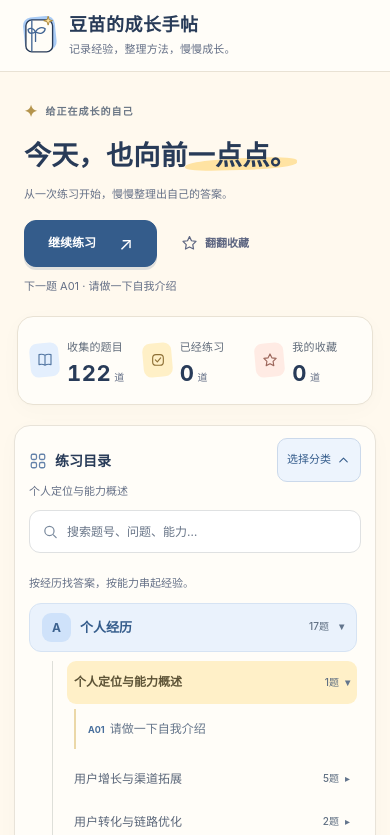
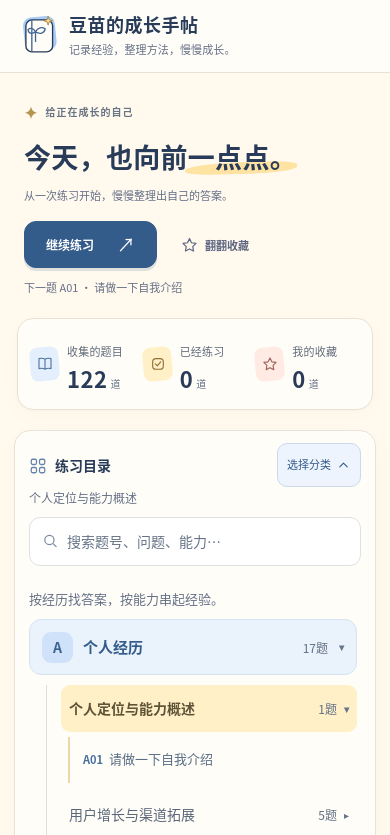
Before and after one commit to vitalu1107-beep/interview-bank, a website with bundled scripts: page index.html in a window 390 px wide. Both pictures are taken after a click on the button "选择分类". Shown: the top 835 px of the page. Built offline with nearby package versions, Linux system fonts and the light colour scheme.

Commit message:
Improve Chinese typography and widen practice navigation

```diff
--- a/assets/style.css
+++ b/assets/style.css
@@ -1,6 +1,8 @@
 /* A small stationery system, built for long-form Chinese reading. */
 :root {
   color-scheme: light;
+  --font-ui: "PingFang SC", "Microsoft YaHei UI", "Microsoft YaHei", "Noto Sans CJK SC", system-ui, sans-serif;
+  --sidebar-width: 328px;
   --bg: #fff9ee;
   --paper: #fff;
   --paper-warm: #fffdf8;
@@ -21,7 +23,7 @@
 }
 * { box-sizing: border-box; }
 html { scroll-behavior: smooth; scroll-padding-top: 110px; }
-body { margin: 0; color: var(--ink); background: var(--bg); font: 15px/1.75 -apple-system, BlinkMacSystemFont, "PingFang SC", "Hiragino Sans GB", "Microsoft YaHei", system-ui, sans-serif; -webkit-font-smoothing: antialiased; }
+body { margin: 0; color: var(--ink); background: var(--bg); font: 16px/1.8 var(--font-ui); -webkit-font-smoothing: antialiased; }
 button, input, textarea, select { font: inherit; }
 button, summary { -webkit-tap-highlight-color: transparent; cursor: pointer; }
 button { color: inherit; touch-action: manipulation; }
@@ -40,7 +42,7 @@ button:disabled { cursor: wait; opacity: .65; }
 .brand { display: flex; align-items: center; gap: 13px; min-width: 0; }
 .brand-mark { width: 54px; height: 54px; flex: none; }
 .brand-copy { display: flex; flex-direction: column; }
-.brand-name { font-size: 23px; font-weight: 800; letter-spacing: 1px; line-height: 1.4; }
+.brand-name { font-size: 23px; font-weight: 700; letter-spacing: .4px; line-height: 1.4; }
 .brand-subtitle { font-size: 11px; color: var(--muted); margin-top: 3px; letter-spacing: .6px; }
 .site-nav { margin-left: 28px; }
 .section-tab { display: inline-flex; align-items: center; gap: 9px; min-height: 44px; font-size: 14px; font-weight: 750; padding: 9px 17px; background: var(--blue-soft); border: 1px solid #d5e2f3; border-radius: 14px; color: var(--blue-strong); }
@@ -54,7 +56,7 @@ button:disabled { cursor: wait; opacity: .65; }
 .eyebrow { display: inline-flex; align-items: center; gap: 7px; color: #697584; font-size: 12px; font-weight: 650; letter-spacing: 1px; }
 .eyebrow.small { font-size: 9px; letter-spacing: 1.8px; }
 .tiny-spark { color: #b5954d; font-size: 16px; }
-.welcome-copy h1 { margin: 12px 0 10px; font-size: clamp(27px, 3vw, 39px); font-weight: 800; letter-spacing: 1.5px; line-height: 1.5; }
+.welcome-copy h1 { margin: 12px 0 10px; font-size: clamp(27px, 3vw, 39px); font-weight: 700; letter-spacing: .5px; line-height: 1.5; }
 .underline-word { position: relative; z-index: 0; white-space: nowrap; }
 .underline-word::after { content: ""; position: absolute; left: -3px; right: 0; bottom: 2px; height: 12px; border-radius: 60% 30% 50% 30%; background: var(--yellow); transform: rotate(-1.5deg); z-index: -1; }
 .welcome-description { margin: 0; color: var(--muted); font-size: 14px; }
@@ -90,37 +92,37 @@ progress::-webkit-progress-bar { background: #eeeae0; border-radius: 30px; }
 progress::-webkit-progress-value { background: #86a6cd; border-radius: 30px; transition: width .2s; }
 progress::-moz-progress-bar { background: #86a6cd; border-radius: 30px; }
 .progress-caption { font-size: 10px; color: #707987; }
-.layout { display: grid; grid-template-columns: 274px minmax(0, 1fr); gap: 26px; align-items: start; }
-.sidebar { position: sticky; top: 113px; max-height: calc(100dvh - 135px); overflow-y: auto; overscroll-behavior: contain; padding: 23px 16px 17px; background: var(--paper-warm); border: 1px solid var(--line); border-radius: 20px; box-shadow: var(--shadow); scrollbar-width: thin; scrollbar-color: #d0d7df transparent; }
+.layout { display: grid; grid-template-columns: var(--sidebar-width) minmax(0, 1fr); gap: 26px; align-items: start; }
+.sidebar { position: sticky; top: 113px; max-height: calc(100dvh - 135px); overflow-y: auto; overscroll-behavior: contain; padding: 24px 20px 20px; background: var(--paper-warm); border: 1px solid var(--line); border-radius: 20px; box-shadow: var(--shadow); scrollbar-width: thin; scrollbar-color: #d0d7df transparent; }
 .sidebar-heading { display: flex; justify-content: space-between; align-items: center; gap: 8px; padding: 0 4px; }
-.aside-title { display: flex; align-items: center; gap: 8px; font-size: 17px; font-weight: 750; margin: 2px 0 0; }
+.aside-title { display: flex; align-items: center; gap: 8px; font-size: 19px; font-weight: 650; margin: 2px 0 0; }
 .aside-title .icon { width: 18px; color: #6583aa; }
-.aside-sub { font-size: 11px; color: var(--muted); margin: 14px 6px; }
+.aside-sub { font-size: 13px; color: var(--muted); margin: 16px 6px; }
 .nav-toggle { display: none; align-items: center; gap: 5px; min-height: 44px; border: 1px solid #cbd9eb; border-radius: 10px; background: var(--blue-soft); font-size: 12px; padding: 7px 10px; color: var(--blue-strong); white-space: nowrap; }
 .nav-toggle .icon { width: 15px; transition: transform .15s; }
 .nav-toggle[aria-expanded="true"] .icon { transform: rotate(180deg); }
 .mobile-selection { display: none; }
 .search-field { position: relative; display: flex; align-items: center; margin: 19px 0 17px; }
 .search-field > .icon { position: absolute; left: 13px; width: 17px; color: #78889c; pointer-events: none; }
-.search { width: 100%; min-width: 0; min-height: 45px; padding: 10px 10px 10px 37px; font-size: 12px; background: white; border: 1px solid #dfe1e2; border-radius: 11px; color: var(--ink); }
+.search { width: 100%; min-width: 0; min-height: 48px; padding: 11px 10px 11px 37px; font-size: 14px; background: white; border: 1px solid #dfe1e2; border-radius: 11px; color: var(--ink); }
 .search::placeholder { color: #677487; }
 .search:focus { border-color: #89a9ce; }
-.nav-cat { width: 100%; display: flex; align-items: center; gap: 9px; min-height: 49px; padding: 9px; margin: 7px 0 2px; border: 1px solid transparent; border-radius: 12px; background: transparent; text-align: left; color: #4a5c73; font-weight: 700; font-size: 12px; }
+.nav-cat { width: 100%; display: flex; align-items: center; gap: 10px; min-height: 56px; padding: 11px; margin: 8px 0 3px; border: 1px solid transparent; border-radius: 12px; background: transparent; text-align: left; color: #4a5c73; font-weight: 600; font-size: 16px; line-height: 1.6; }
 .nav-cat:hover { background: #f4f1e9; }
 .nav-cat.selected { background: #eaf2fc; border-color: #d6e3f3; color: var(--blue-strong); }
-.cat-code { width: 29px; height: 29px; border-radius: 9px; display: grid; place-items: center; background: #f0eee7; color: #5e6c7e; font-size: 12px; }
+.cat-code { width: 31px; height: 31px; flex: none; border-radius: 9px; display: grid; place-items: center; background: #f0eee7; color: #5e6c7e; font-size: 14px; }
 .nav-cat.selected .cat-code { background: #cfe2fa; color: #3c628f; }
-.cat-count, .group-count { font-size: 10px; white-space: nowrap; color: #5f6f82; font-weight: 500; }
+.cat-count, .group-count { font-size: 12px; white-space: nowrap; color: #5f6f82; font-weight: 500; }
 .chevron { color: #63758d; font-size: 10px; margin-left: 1px; }
-.nav-group-wrap { border-left: 1px solid #dedfd9; margin: 9px 0 14px 23px; padding-left: 10px; }
-.nav-group { display: flex; align-items: center; gap: 5px; width: 100%; min-height: 43px; border: 0; background: transparent; border-radius: 9px; padding: 9px 7px; color: #5a6679; font-size: 11px; line-height: 1.5; text-align: left; }
+.nav-group-wrap { border-left: 1px solid #dedfd9; margin: 10px 0 16px 17px; padding-left: 10px; }
+.nav-group { display: flex; align-items: center; gap: 6px; width: 100%; min-height: 47px; border: 0; background: transparent; border-radius: 9px; padding: 10px 8px; color: #5a6679; font-size: 14px; line-height: 1.65; text-align: left; }
 .nav-group:hover { background: #f6f0df; }
-.nav-group.selected { background: #fff0c8; color: #5e5437; font-weight: 700; }
+.nav-group.selected { background: #fff0c8; color: #5e5437; font-weight: 600; }
 .nav-questions { margin: 5px 0 8px 7px; padding: 1px 0 1px 6px; border-left: 2px solid #ebd8a8; }
-.nav-question { display: block; font-size: 10px; color: #65758a; line-height: 1.7; padding: 7px 6px; border-radius: 7px; overflow-wrap: anywhere; }
+.nav-question { display: block; min-height: 44px; font-size: 13px; color: #586c85; line-height: 1.8; padding: 9px 7px; border-radius: 7px; overflow-wrap: anywhere; }
 .nav-question:hover { background: var(--blue-soft); color: var(--blue-strong); }
-.nav-question strong { font-weight: 700; font-size: 9px; margin-right: 5px; color: #476e9c; }
-.legacyline { margin: 19px 6px 0; padding-top: 13px; border-top: 1px dashed #dfd9cc; font-size: 10px; line-height: 1.9; color: #7b786c; }
+.nav-question strong { font-weight: 600; font-size: 11px; margin-right: 6px; color: #476e9c; }
+.legacyline { margin: 19px 6px 0; padding-top: 13px; border-top: 1px dashed #dfd9cc; font-size: 12px; line-height: 1.9; color: var(--muted); }
 .legacyline > span { color: #ad945b; margin-right: 4px; }
 .main { min-width: 0; scroll-margin-top: 115px; }
 .hero { min-width: 0; padding: 23px 28px 18px; background: var(--paper-warm); border: 1px solid var(--line); border-radius: 20px; box-shadow: var(--shadow); margin-bottom: 20px; }
@@ -129,7 +131,7 @@ progress::-moz-progress-bar { background: #86a6cd; border-radius: 30px; }
 .section-label .icon { width: 16px; }
 .headnum { color: #657087; font-size: 10px; text-align: right; }
 .breadcrumb { font-size: 11px; color: #657087; margin-bottom: 6px; overflow-wrap: anywhere; }
-.hero h2 { font-size: 26px; font-weight: 750; line-height: 1.5; letter-spacing: .6px; margin: 0 0 6px; }
+.hero h2 { font-size: 26px; font-weight: 650; line-height: 1.5; letter-spacing: .3px; margin: 0 0 6px; }
 .hero > p { color: var(--muted); font-size: 12px; margin: 0; }
 .counts { display: flex; gap: 15px; flex-wrap: wrap; margin-top: 12px; }
 .metric { font-size: 11px; color: #657087; }
@@ -170,7 +172,7 @@ summary::-webkit-details-marker { display: none; }
 .card { position: relative; min-width: 0; padding: 27px 30px 24px; margin-bottom: 21px; border: 1px solid #e6e3dc; border-radius: var(--radius-lg); background: #fff; box-shadow: var(--shadow); scroll-margin-top: 118px; }
 .card::before { content: ""; position: absolute; width: 39px; height: 4px; border-radius: 0 0 5px 5px; background: #c9dcf6; left: 32px; top: 0; }
 .chead { display: flex; align-items: flex-start; justify-content: space-between; gap: 16px; }
-.card h3 { font-size: 19px; font-weight: 750; line-height: 1.7; margin: 0; letter-spacing: .1px; overflow-wrap: anywhere; }
+.card h3 { font-size: 20px; font-weight: 650; line-height: 1.7; margin: 0; letter-spacing: 0; overflow-wrap: anywhere; }
 .card h3:focus { outline-offset: 7px; border-radius: 3px; }
 .cid { display: inline-block; vertical-align: 2px; margin: 0 10px 0 0; padding: 2px 8px; border-radius: 7px; background: #ecf3fd; color: #5377a4; font-size: 11px; line-height: 1.8; letter-spacing: .4px; font-weight: 750; }
 .smallbtn { display: inline-flex; align-items: center; justify-content: center; gap: 4px; min-height: 36px; border: 1px solid #e0e6ed; border-radius: 9px; padding: 6px 10px; background: #fff; color: #5b7290; font-size: 11px; line-height: 1.5; white-space: nowrap; }
@@ -253,8 +255,9 @@ footer { padding: 21px 10px 20px; text-align: center; font-size: 11px; color: #6
 .compare-grid pre { font-family: inherit; font-size: 13px; line-height: 2; white-space: pre-wrap; overflow-wrap: anywhere; margin: 0; color: #586b82; }
 .confirm-modal { max-width: 500px; }
 .noscript-note { padding: 18px; color: #8d5845; text-align: center; }
-@media (min-width: 1440px) { .layout { gap: 30px; grid-template-columns: 282px minmax(0,1fr); } .card { padding: 31px 36px 27px; } }
+@media (min-width: 1440px) { :root { --sidebar-width: 344px; } .layout { gap: 30px; } .card { padding: 31px 36px 27px; } }
 @media (max-width: 1120px) {
+  :root { --sidebar-width: 290px; }
   .top { padding: 16px 24px; gap: 24px; }
   .site-nav { margin-left: 0; }
   .header-note { display: none; }
@@ -263,7 +266,7 @@ footer { padding: 21px 10px 20px; text-align: center; font-size: 11px; color: #6
   .notebook-art { width: 270px; }
   .learning-overview { padding: 20px; gap: 14px; grid-template-columns: repeat(3,1fr); }
   .overview-progress { display: none; }
-  .layout { grid-template-columns: 245px minmax(0,1fr); gap: 20px; }
+  .layout { gap: 20px; }
   .hero, .card { padding: 23px; }
   .reading-toolbar { flex-wrap: wrap; gap: 6px; }
   .backup-menu { left: 0; right: auto; top: 100%; }
@@ -297,12 +300,12 @@ footer { padding: 21px 10px 20px; text-align: center; font-size: 11px; color: #6
   .nav-toggle { display: inline-flex; }
   .mobile-selection { display: block; color: #657087; font-size: 10px; margin: 0 0 8px; line-height: 1.6; }
   .search-field { margin: 10px 0 0; }
-  .search { font-size: 13px; }
+  .search { font-size: 14px; }
   .nav-body { margin-top: 12px; max-height: min(60dvh,500px); overflow: auto; overscroll-behavior: contain; padding-right: 4px; }
   .aside-sub { margin: 9px 0; }
-  .nav-cat { font-size: 13px; padding-inline: 12px; }
-  .nav-group { font-size: 12px; }
-  .nav-question { font-size: 12px; padding-block: 9px; }
+  .nav-cat { font-size: 15px; padding-inline: 12px; }
+  .nav-group { font-size: 14px; }
+  .nav-question { font-size: 13px; padding-block: 9px; }
   .nav-group-wrap { padding-left: 14px; }
   .main { width: 100%; scroll-margin-top: 105px; }
   .hero { padding: 22px; }
@@ -350,7 +353,7 @@ footer { padding: 21px 10px 20px; text-align: center; font-size: 11px; color: #6
   .nav-toggle { min-height: 38px; font-size: 10px; padding: 6px 9px; }
   .mobile-selection { font-size: 9px; margin-top: 1px; margin-bottom: 0; }
   .search-field { margin-top: 10px; }
-  .search { font-size: 12px; min-height: 43px; }
+  .search { font-size: 14px; min-height: 44px; }
   .main { scroll-margin-top: 90px; }
   .hero { padding: 18px 17px 14px; border-radius: 18px; margin-bottom: 17px; }
   .practice-section { margin-bottom: 13px; gap: 8px; }
@@ -434,6 +437,7 @@ footer { padding: 21px 10px 20px; text-align: center; font-size: 11px; color: #6
   .part-text { font-size: 16px; }
   .note, .sync-panel { font-size: 12px; }
   .overview-item p > span { font-size: 10px; }
+  .mobile-selection { font-size: 12px; }
 }
 @media (max-width: 375px) {
   .page-wrap { padding-inline: 11px; }
```
Also changed, not shown: docs/ui-redesign/README.md, docs/ui-redesign/images/sidebar-after.jpg (added), docs/ui-redesign/images/sidebar-before.jpg (added), docs/ui-redesign/images/sidebar-mobile-375.jpg (added).
